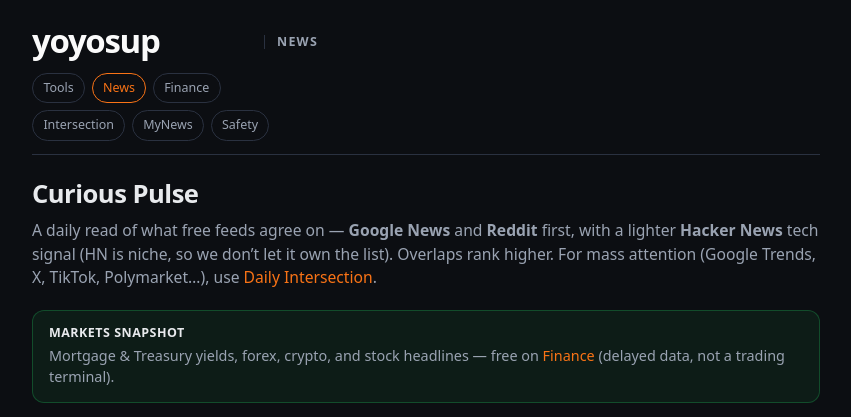
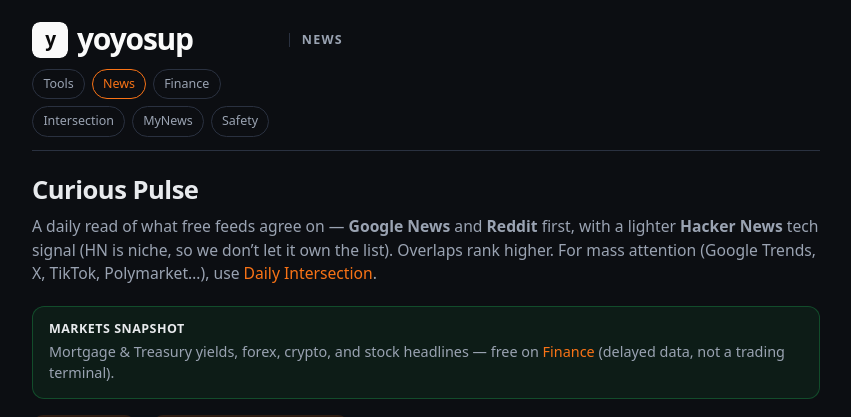
Before and after one commit to tcurtis1/news, a FastAPI app: page / in a window 1280 px wide. Shown: the top 417 px of the page, without its empty margins (214-1065 px from the left). Run offline with FastAPI, Linux system fonts and the light colour scheme.

Commit message:
Header: show logo mark next to yoyosup wordmark.
Match tools network chrome — solid rounded y mark beside the name.

```diff
--- a/app/main.py
+++ b/app/main.py
@@ -39,7 +39,7 @@ log = logging.getLogger("news")
 BASE = Path(__file__).resolve().parent
 PUBLIC_BASE = os.environ.get("PUBLIC_BASE", "https://news.yoyosup.com")
 MOD_ADMIN_TOKEN = os.environ.get("MOD_ADMIN_TOKEN", "").strip()
-APP_VERSION = "0.10.3"
+APP_VERSION = "0.10.4"
 GEO_COOKIE = "yoyonews_geo"
 LEAN_COOKIE = "yoyonews_lean"
 GEO_COOKIE_MAX_AGE = 60 * 60 * 24 * 365  # 1 year
--- a/app/static/style.css
+++ b/app/static/style.css
@@ -60,6 +60,7 @@ a:hover {
 .site-brand {
   display: inline-flex;
   align-items: center;
+  gap: 0.55rem;
   text-decoration: none;
   line-height: 0;
 }
@@ -68,8 +69,16 @@ a:hover {
   text-decoration: none;
 }
 
+.site-brand-mark {
+  height: 36px;
+  width: 36px;
+  display: block;
+  flex-shrink: 0;
+  border-radius: 8px;
+}
+
 .site-brand-logo {
-  height: 44px;
+  height: 40px;
   width: auto;
   display: block;
 }
--- a/app/templates/base.html
+++ b/app/templates/base.html
@@ -20,6 +20,7 @@
     <header class="site-header">
       <div class="site-header-row">
         <a class="site-brand" href="/" aria-label="yoyosup News home">
+          <img class="site-brand-mark" src="/static/logo-mark.svg?v=flat2" width="36" height="36" alt="" aria-hidden="true" />
           <img class="site-brand-logo" src="/static/logo.svg?v=flat1" width="200" height="40" alt="yoyosup" />
         </a>
         <span class="site-product">News</span>
```
